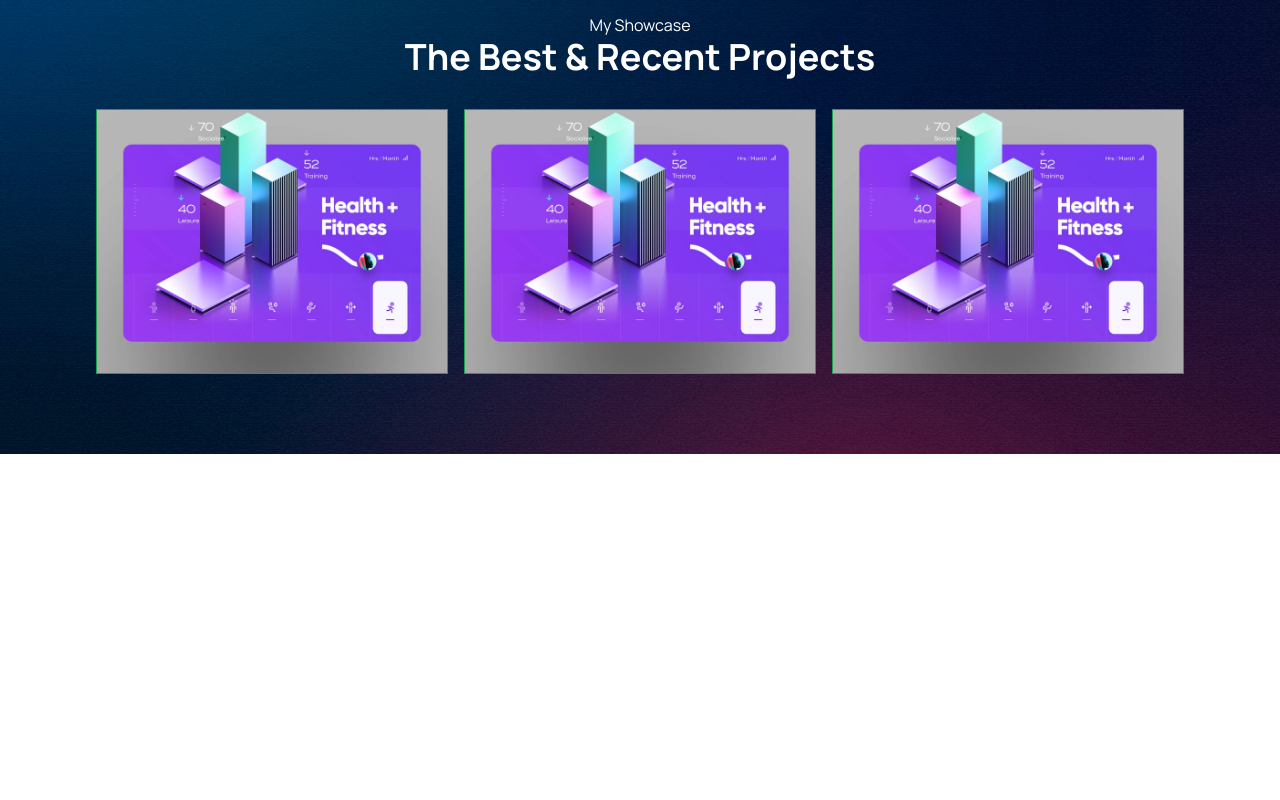
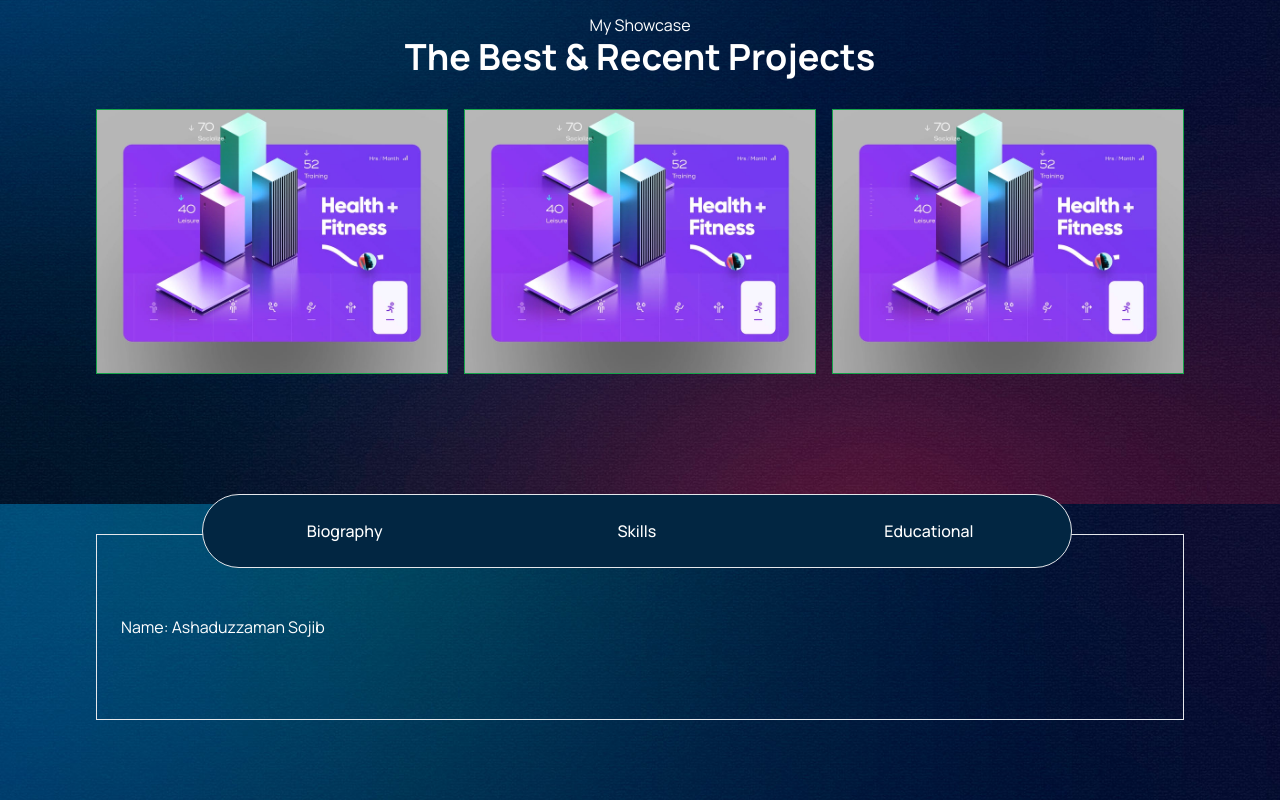
Before and after one commit to ashaansojib/new-2023-portfolio, a React (Vite) app: page / in a window 1280 px wide. Shown: the part 1203-2003 px from the top of the page. Before the commit the page ends 1657 px from the top, so only its background shows below. Built offline with nearby package versions, Linux system fonts and the light colour scheme.

Commit message:
add resume shape

```diff
--- a/src/home/Home.jsx
+++ b/src/home/Home.jsx
@@ -2,6 +2,7 @@ import React from 'react';
 import Header from '../shared/Header';
 import Service from '../pages/services/Service';
 import Project from '../pages/projects/Project';
+import Resume from '../pages/resume/Resume';
 
 const Home = () => {
     return (
@@ -9,6 +10,7 @@ const Home = () => {
             <Header />
             <Service />
             <Project />
+            <Resume />
         </div>
     );
 };
--- a/src/index.css
+++ b/src/index.css
@@ -35,3 +35,7 @@ img{
 .hide-pro{
   @apply absolute bottom-0 w-full p-4 bg-[#040836] text-white left-0 hidden
 }
+/* resume section */
+.title-btn{
+  @apply p-4 text-center rounded-full hover:bg-red-700 font-medium
+}
--- a/src/pages/resume/Resume.jsx
+++ b/src/pages/resume/Resume.jsx
@@ -2,11 +2,19 @@ import React from 'react';
 
 const Resume = () => {
     return (
-        <div>
-            <div className='text-center pb-8'>
-                <p>My Showcase</p>
-                <h3 className='text-4xl font-semibold'>The Best & Recent Projects</h3>
+        <div className='px-4 py-20 my-container '>
+            <div className='relative'>
+            <div className='border px-6 py-20 relative w-full h-full'>
+                <p>Name: Ashaduzzaman Sojib</p>
             </div>
+            {/* section titile bar */}
+            <div className='mx-auto w-4/5 p-2 rounded-full border grid grid-cols-3 justify-between items-center gap-6 bg-[#022642]  absolute -top-10 right-28'>
+                <button className='title-btn'>Biography</button>
+                <button className='title-btn'>Skills</button>
+                <button className='title-btn'>Educational</button>
+            </div>
+            </div>
+
         </div>
     );
 };
```
